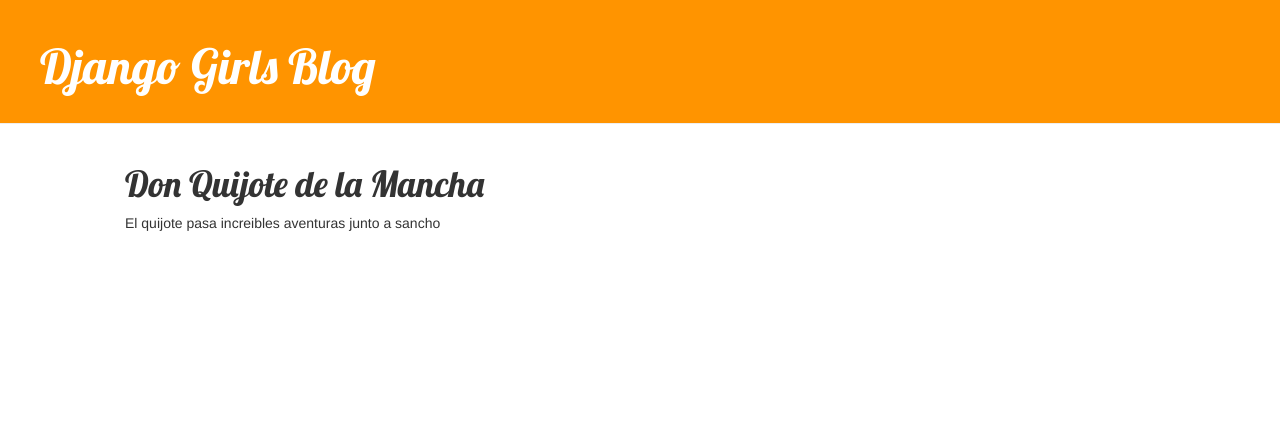
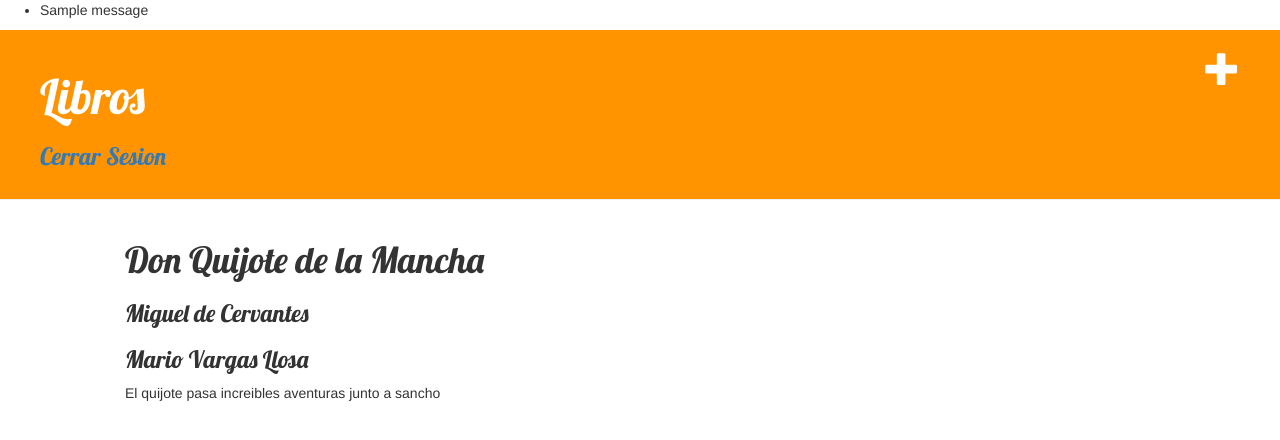
Before and after one commit to diegoXMC/proyectoLibros, a Django app: page /libros/inicio/1/ in a window 1280 px wide. Shown: the top 440 px of the page. Run offline with Django 3.2, Linux system fonts and the light colour scheme; data comes from the database, SQL or seed files in the repository; both versions use the stored data as it was after the commit; one stand-in notice (Sample message) is shown; parts of the project's set-up code (start-up, migrations or seed data) failed here and were passed over; some libraries are stand-ins or nearby versions.

Commit message:
se agrego todo lo referente a usuarios y permisos; y muchas correctciones a las partes anteriores

```diff
--- a/CRUD/admin.py
+++ b/CRUD/admin.py
@@ -1,7 +1,9 @@
 from django.contrib import admin
-from .models import Libros,LibrosAdmin, Generos, Editoriales, EditorialesAdmin, Autores, AutoresAdmin
+from .models import Libros, LibrosAdmin, Generos, Editoriales, EditorialesAdmin, Autores, AutoresAdmin, Asignacion, Asignacion2
 
 admin.site.register(Generos)
 admin.site.register(Libros, LibrosAdmin)
 admin.site.register(Editoriales, EditorialesAdmin)
 admin.site.register(Autores, AutoresAdmin)
+admin.site.register(Asignacion)
+admin.site.register(Asignacion2)
--- a/CRUD/models.py
+++ b/CRUD/models.py
@@ -1,4 +1,3 @@
-
 from django.db import models
 from django.utils import timezone
 from django.contrib import admin
--- a/CRUD/templates/base.html
+++ b/CRUD/templates/base.html
@@ -8,8 +8,19 @@
     <link rel="stylesheet" href="{% static 'css/main.css' %}">
 </head>
 <body>
+    {% if messages %}
+    <ul class="messages">
+        {% for message in messages %}
+        <li{% if message.tags %} class="{{ message.tags }}"{% endif %}>{{ message }}</li>
+        {% endfor %}
+    </ul>
+    {% endif %}
     <div class="page-header">
-        <h1><a href="/">Django Girls Blog</a></h1>
+       <a href="{% url 'CRUD.views.libro_nuevo' %}" class="top-menu"><span class="glyphicon glyphicon-plus"></span></a>
+       <h1><a href="{% url 'CRUD.views.show_libros' %}">Libros</a></h1>
+       {% if usuario %}
+       <h3><a href="{% url 'CRUD.views.cerrar' %}">Cerrar Sesion</a></h3>
+       {% endif %}
     </div>
     <div class="content container">
         <div class="row">
--- a/CRUD/templates/libros_detalle.html
+++ b/CRUD/templates/libros_detalle.html
@@ -3,6 +3,9 @@
 {% block content %}
   <div class="post">
     <h1>{{ libro.Titulo }}</h1>
+    {% for at in autor %}
+    <h3>{{ at.Autor }}</h3>
+    {% endfor %}
     <p>{{ libro.Resena|linebreaksbr }}</p>
   </div>
 {% endblock %}
--- /dev/null
+++ b/CRUD/templates/no_activo.html
@@ -0,0 +1,5 @@
+{% extends 'base.html' %}
+
+{% block content %}
+    <h1>El usuario no esta activo</h1>
+{% endblock %}
--- a/CRUD/urls.py
+++ b/CRUD/urls.py
@@ -4,4 +4,8 @@ from . import views
 urlpatterns = [
     url(r'^inicio/$', views.show_libros),
     url(r'^inicio/(?P<pk>[0-9]+)/$', views.libro_detalle),
+    url(r'^nuevo/$', views.libro_nuevo, name='libro_nuevo'),
+    url(r'^nuevo_usuario/$', views.nuevo_usuario, name='nuevo_usuario'),
+    url(r'^ingresar/$', views.ingresar, name='ingresar'),
+    url(r'^cerrar/$', views.cerrar),
 ]
--- a/CRUD/views.py
+++ b/CRUD/views.py
@@ -1,11 +1,80 @@
-from django.shortcuts import render, get_object_or_404
+from django.contrib import messages, admin
+from django.contrib.auth.models import User
+from django.contrib.auth.forms import UserCreationForm, AuthenticationForm
+from django.contrib.auth import login, authenticate, logout
+from django.contrib.auth.decorators import login_required
+from django.shortcuts import render, get_object_or_404, redirect, render_to_response
 from django.utils import timezone
-from .models import Libros
+from .models import Libros, Autores, Asignacion2, Asignacion
+from .forms import LibroForm
+from django.template.context import RequestContext
+from django.http.response import HttpResponseRedirect
+
+def nuevo_usuario(request):
+    if not request.user.is_anonymous():
+        return HttpResponseRedirect('/libros/inicio')
+    if request.method=='POST':
+        formulario = UserCreationForm(request.POST)
+        if formulario.is_valid:
+            formulario.save()
+            return HttpResponseRedirect('/libros/ingresar')
+    else:
+        formulario = UserCreationForm()
+    return render_to_response('nuevo_usuario.html', {'formulario':formulario}, context_instance=RequestContext(request))
+
+def ingresar(request):
+    if not request.user.is_anonymous():
+        return HttpResponseRedirect('/libros/inicio')
+    if request.method=='POST':
+        formulario = AuthenticationForm(request.POST)
+        if formulario.is_valid:
+            usuario = request.POST['username']
+            clave = request.POST['password']
+            acceso = authenticate(username=usuario, password=clave)
+            if acceso is not None:
+                if acceso.is_active:
+                    login(request, acceso)
+                    return HttpResponseRedirect('/libros/inicio')
+                else:
+                    return render_to_response('no_activo.html', context_instance=RequestContext(request))
+            else:
+                messages.add_message(request, messages.SUCCESS, 'El Usuario no existe')
+                return HttpResponseRedirect('/libros/inicio')
+    else:
+        formulario = AuthenticationForm()
+    return render_to_response('ingresar.html', {'formulario':formulario}, context_instance=RequestContext(request))
 
 def show_libros(request):
     libro = Libros.objects.all()
-    return render(request, 'libros_list.html', {'libro': libro})
+    usuario = request.user.is_anonymous()
+    return render(request, 'libros_list.html', {'libro': libro, 'ususario':usuario})
 
 def libro_detalle(request, pk):
     libro = get_object_or_404(Libros, pk=pk)
-    return render(request, 'libros_detalle.html', {'libro': libro})
+    autor = Asignacion2.objects.filter(Libro = pk)
+    usuario = request.user.is_anonymous()
+    return render(request, 'libros_detalle.html', {'libro': libro, 'autor':autor, 'usuario':usuario})
+
+@login_required(login_url='/libros/ingresar')
+def libro_nuevo(request):
+    usuario = request.user.is_anonymous()
+    if request.method == "POST":
+        formulario = LibroForm(request.POST)
+        if formulario.is_valid():
+            cre = request.user.id
+            libro = Libros.objects.create(creador_id=cre, Titulo=formulario.cleaned_data['Titulo'], Genero=formulario.cleaned_data['Genero'], Resena=formulario.cleaned_data['Resena'])
+            for autor_id in request.POST.getlist('Autor'):
+                asg1 = Asignacion2(Libro_id=libro.id, Autor_id=autor_id)
+                asg1.save()
+            for editorial_id in request.POST.getlist('Editorial'):
+                asg2 = Asignacion(Libro_id=libro.id, Editorial_id=editorial_id)
+                asg2.save()
+            return redirect('CRUD.views.show_libros')
+    else:
+        formulario = LibroForm()
+    return render(request, 'libros_nuevo.html', {'formulario': formulario, 'usuario':usuario})
+
+@login_required(login_url='/libros/ingresar')
+def cerrar(request):
+    logout(request)
+    return HttpResponseRedirect('/libros/inicio')
--- a/mysite/urls.py
+++ b/mysite/urls.py
@@ -2,10 +2,6 @@ from django.conf.urls import include, url
 from django.contrib import admin
 
 urlpatterns = [
-    # Examples:
-    # url(r'^$', 'mysite.views.home', name='home'),
-    # url(r'^blog/', include('blog.urls')),
-
     url(r'^admin/', include(admin.site.urls)),
     url(r'^libros/', include('CRUD.urls')),
 ]
```
Also changed, not shown: CRUD/forms.py (added, +19 -0 lines), CRUD/templates/ingresar.html (added, +9 -0 lines), CRUD/templates/libros_nuevo.html (added, +9 -0 lines), CRUD/templates/nuevo_usuario.html (added, +9 -0 lines), CRUD/migrations/0002_auto_20161116_0417.py, db.sqlite3.
